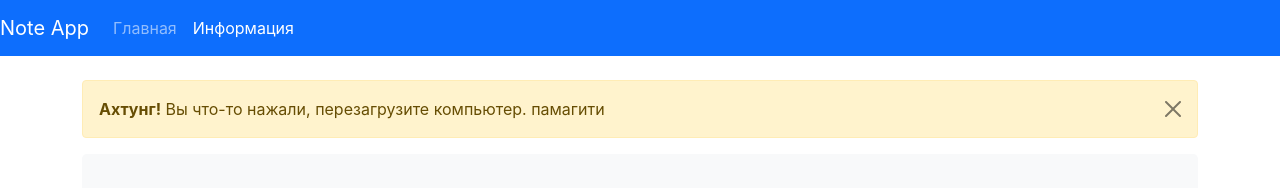
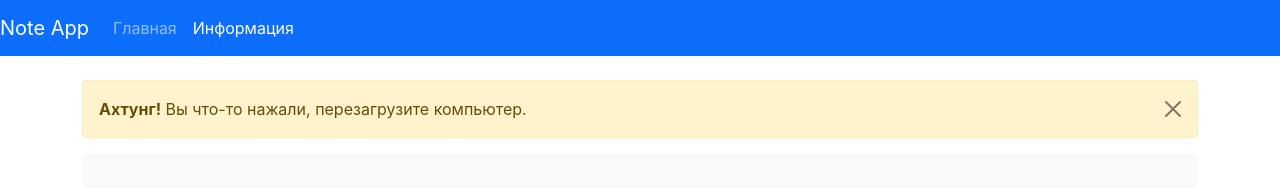
Before and after one commit to ExUngueLeonem/note-app-react, a React (Create React App) app: page /about in a window 1280 px wide. Shown: the top 188 px of the page. Built offline with nearby package versions, Linux system fonts and the light colour scheme.

Commit message:
AlertContext

```diff
--- a/src/App.js
+++ b/src/App.js
@@ -5,10 +5,12 @@
 import About from './pages/About.js';
 import Navbar from './components/Navbar.js';
 import Alert from './components/Alert.js';
+import AlertState from './context/alert/AlertState.js';
 
 
 function App() {
   return (
+    <AlertState>
       <BrowserRouter>
         <Navbar/>
         <div className="container pt-4">
@@ -19,6 +21,7 @@
           </Routes>
         </div>
       </BrowserRouter>
+    </AlertState>
   )
 }
 
--- a/src/components/Alert.js
+++ b/src/components/Alert.js
@@ -1,12 +1,15 @@
-import React from 'react';
+import React, { useContext } from 'react';
+import { AlertContext } from '../context/alert/alertContext.js';
 
-const Alert = ({ alert }) => {
+const Alert = () => {
+const { alert, hide } = useContext(AlertContext);
+
     if(!alert) return null
     return (
             <div className={`alert alert-${alert.type || 'warning'} alert-dismissible`}>
                 <strong>Ахтунг!</strong> Вы что-то нажали, перезагрузите компьютер.&nbsp;
                 {alert.text}
-                <button type="button" className="btn-close" data-bs-dismiss="alert" aria-label="Close"></button>
+                <button onClick={hide} type="button" className="btn-close" data-bs-dismiss="alert" aria-label="Close"></button>
             </div>
     );
 };
--- /dev/null
+++ b/src/context/alert/AlertState.js
@@ -0,0 +1,33 @@
+import React, { useReducer } from 'react';
+import { HIDE_ALERT, SHOW_ALERT } from '../types';
+import { AlertContext } from './alertContext';
+import alertReducer from './alertReducer';
+
+const AlertState = ({children}) => {
+
+const [state, dispatch] = useReducer(alertReducer, {visible: false});
+
+const show = (text, type = 'warning') => {
+    dispatch({
+        type: SHOW_ALERT,
+        payload: {text, type}
+
+    })
+}
+
+const hide = () => {
+    dispatch({
+        type: HIDE_ALERT,
+    })
+}
+    return (
+        <AlertContext.Provider value={{
+            show, hide,
+            alert: state
+        }}>
+            {children}
+        </AlertContext.Provider>
+    )
+}
+
+export default AlertState;
--- /dev/null
+++ b/src/context/alert/alertContext.js
@@ -0,0 +1,3 @@
+import { createContext } from 'react';
+
+export const AlertContext = createContext();
--- /dev/null
+++ b/src/context/alert/alertReducer.js
@@ -0,0 +1,15 @@
+import { HIDE_ALERT, SHOW_ALERT } from "../types";
+
+
+const handlers = {
+    [SHOW_ALERT]: ( state, { payload } ) => ({...payload, visible: true}),
+    [HIDE_ALERT]: ( state ) => ({...state, visible: false }),
+    DEFAULT: state => state
+}
+
+const alertReducer = (state , action) => {
+    const handle = handlers[action.type] || handlers.DEFAULT;
+    return handle(state, action);
+};
+
+export default alertReducer;
--- /dev/null
+++ b/src/context/types.js
@@ -0,0 +1,2 @@
+export const SHOW_ALERT = 'SHOW_ALERT';
+export const HIDE_ALERT = 'HIDE_ALERT';
```
Also changed, not shown: note.txt. Lines whose indentation alone changed are shown as unchanged.
